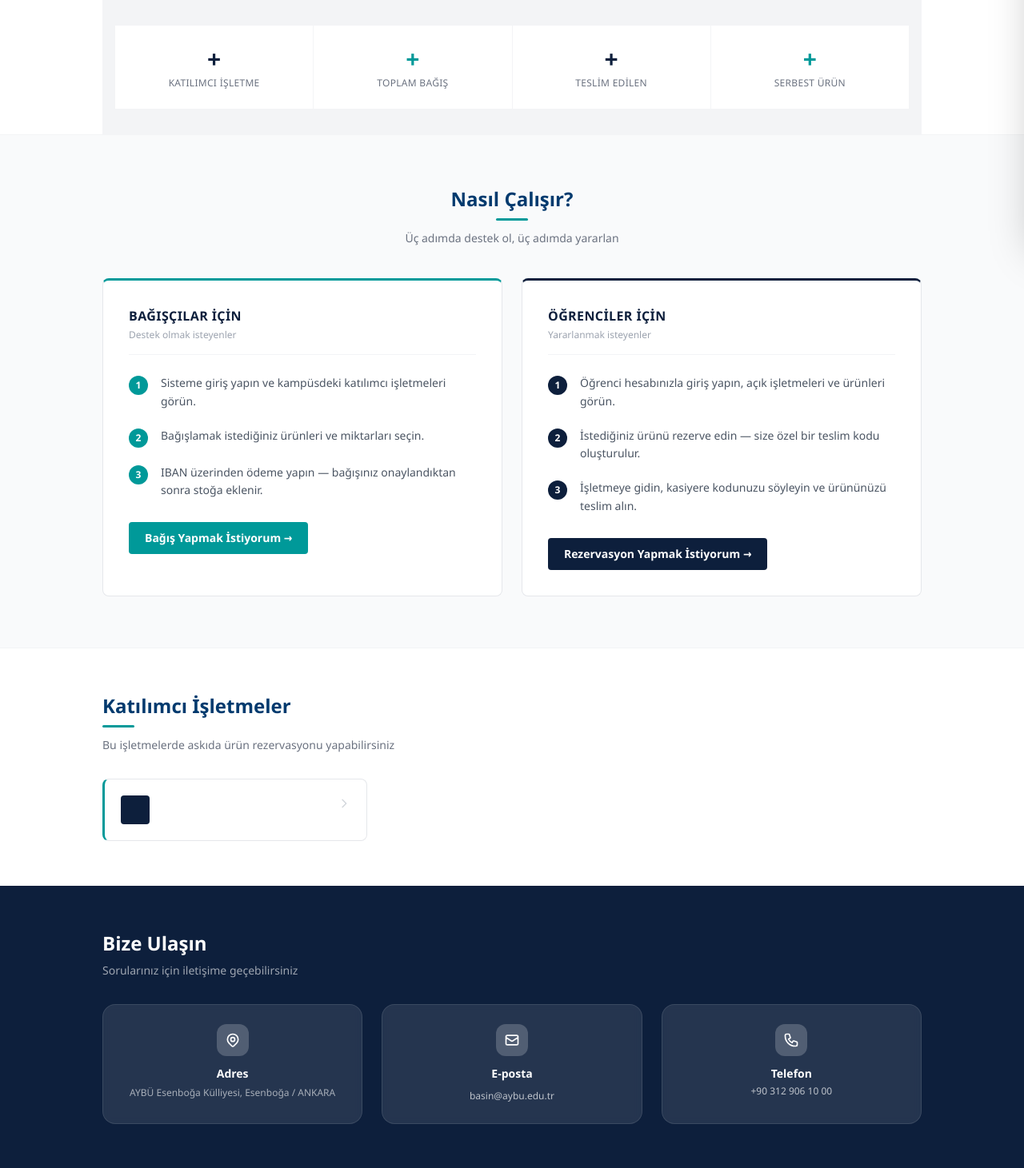
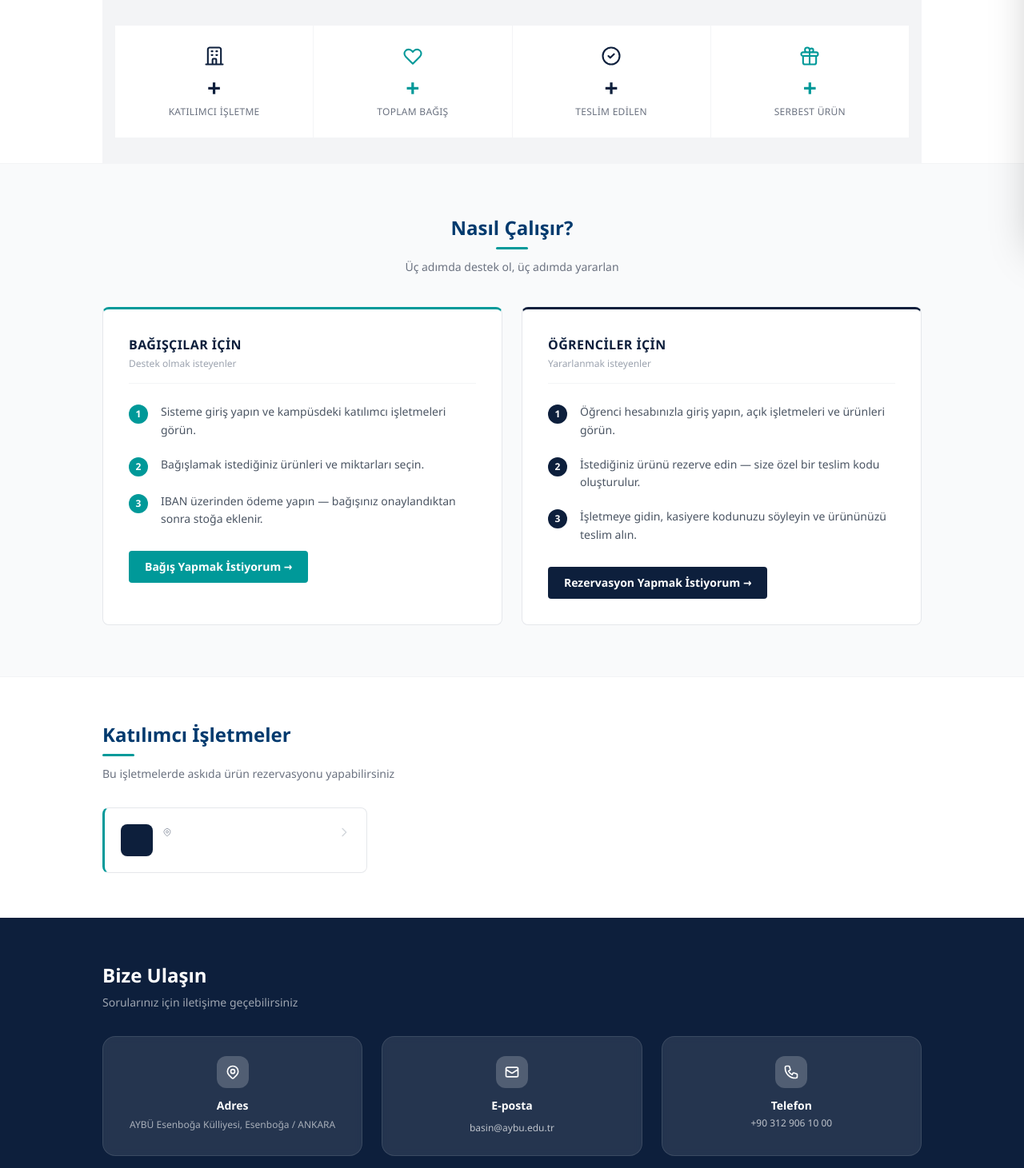
Before and after one commit to alikesk222/askida-kampus, a PHP site: template views/home.php in a window 1280 px wide. Shown: the part 499-1960 px from the top of the page at 80% size. Run offline with PHP 8.4, Linux system fonts and the light colour scheme; the template is opened without the code that fills it: most values are stand-ins (such as "Sample title", 1, 10 or a date in 2020); data that the repository does not hold is empty; some libraries are stand-ins or nearby versions.

Commit message:
güzel
taasrım

```diff
--- a/views/home.php
+++ b/views/home.php
@@ -638,18 +638,38 @@
     <section class="bg-white border-b border-gray-100">
         <div class="max-w-5xl mx-auto px-4 py-8 grid grid-cols-2 sm:grid-cols-4 gap-px bg-gray-100">
             <div class="stat-card text-center p-6 bg-white">
+                <div class="flex justify-center mb-2">
+                    <svg class="w-7 h-7" style="color:#0d1f3c" fill="none" stroke="currentColor" viewBox="0 0 24 24">
+                        <path stroke-linecap="round" stroke-linejoin="round" stroke-width="1.8" d="M19 21V5a2 2 0 00-2-2H7a2 2 0 00-2 2v16m14 0h2m-2 0h-5m-9 0H3m2 0h5M9 7h1m-1 4h1m4-4h1m-1 4h1m-5 10v-5a1 1 0 011-1h2a1 1 0 011 1v5m-4 0h4"/>
+                    </svg>
+                </div>
                 <p class="text-3xl font-bold text-[#0d1f3c]"><?= e($stats['venues']) ?>+</p>
                 <p class="text-xs text-gray-500 mt-1 uppercase tracking-wide font-medium">Katılımcı İşletme</p>
             </div>
             <div class="stat-card text-center p-6 bg-white">
+                <div class="flex justify-center mb-2">
+                    <svg class="w-7 h-7" style="color:#009999" fill="none" stroke="currentColor" viewBox="0 0 24 24">
+                        <path stroke-linecap="round" stroke-linejoin="round" stroke-width="1.8" d="M4.318 6.318a4.5 4.5 0 000 6.364L12 20.364l7.682-7.682a4.5 4.5 0 00-6.364-6.364L12 7.636l-1.318-1.318a4.5 4.5 0 00-6.364 0z"/>
+                    </svg>
+                </div>
                 <p class="text-3xl font-bold" style="color:#009999"><?= e($stats['donations']) ?>+</p>
                 <p class="text-xs text-gray-500 mt-1 uppercase tracking-wide font-medium">Toplam Bağış</p>
             </div>
             <div class="stat-card text-center p-6 bg-white">
+                <div class="flex justify-center mb-2">
+                    <svg class="w-7 h-7" style="color:#0d1f3c" fill="none" stroke="currentColor" viewBox="0 0 24 24">
+                        <path stroke-linecap="round" stroke-linejoin="round" stroke-width="1.8" d="M9 12l2 2 4-4m6 2a9 9 0 11-18 0 9 9 0 0118 0z"/>
+                    </svg>
+                </div>
                 <p class="text-3xl font-bold text-[#0d1f3c]"><?= e($stats['reservations']) ?>+</p>
                 <p class="text-xs text-gray-500 mt-1 uppercase tracking-wide font-medium">Teslim Edilen</p>
             </div>
             <div class="stat-card text-center p-6 bg-white">
+                <div class="flex justify-center mb-2">
+                    <svg class="w-7 h-7" style="color:#009999" fill="none" stroke="currentColor" viewBox="0 0 24 24">
+                        <path stroke-linecap="round" stroke-linejoin="round" stroke-width="1.8" d="M12 8v13m0-13V6a2 2 0 112 2h-2zm0 0V5.5A2.5 2.5 0 109.5 8H12zm-7 4h14M5 12a2 2 0 110-4h14a2 2 0 110 4M5 12v7a2 2 0 002 2h10a2 2 0 002-2v-7"/>
+                    </svg>
+                </div>
                 <p class="text-3xl font-bold" style="color:#009999"><?= e($stats['stock']) ?>+</p>
                 <p class="text-xs text-gray-500 mt-1 uppercase tracking-wide font-medium">Serbest Ürün</p>
             </div>
@@ -736,21 +756,27 @@
             <div class="grid grid-cols-1 sm:grid-cols-2 lg:grid-cols-3 gap-4">
                 <?php foreach ($venues as $v): ?>
                     <a href="<?= url('isletme/' . $v['id']) ?>"
-                        class="venue-card border border-gray-200 rounded-lg p-5 block bg-white"
+                        class="venue-card border border-gray-200 rounded-lg p-5 block bg-white group"
                         style="border-left:3px solid #009999;">
                         <div class="flex items-start gap-3">
-                            <div class="w-9 h-9 rounded flex items-center justify-center flex-shrink-0 text-white text-sm font-bold"
+                            <div class="w-10 h-10 rounded-lg flex items-center justify-center flex-shrink-0 text-white text-sm font-bold shadow-sm"
                                  style="background:#0d1f3c;">
                                 <?= mb_strtoupper(mb_substr(e($v['name']), 0, 1)) ?>
                             </div>
                             <div class="flex-1 min-w-0">
-                                <p class="font-semibold text-gray-800 text-sm"><?= e($v['name']) ?></p>
+                                <p class="font-semibold text-gray-800 text-sm group-hover:text-[#009999] transition-colors"><?= e($v['name']) ?></p>
                                 <p class="text-xs text-gray-400 mt-0.5"><?= e($v['campus_name']) ?></p>
                                 <?php if ($v['location']): ?>
-                                    <p class="text-xs text-gray-400 mt-0.5 truncate"><?= e($v['location']) ?></p>
+                                    <p class="text-xs text-gray-400 mt-1 truncate flex items-center gap-1">
+                                        <svg class="w-3 h-3 flex-shrink-0" fill="none" stroke="currentColor" viewBox="0 0 24 24">
+                                            <path stroke-linecap="round" stroke-linejoin="round" stroke-width="2" d="M17.657 16.657L13.414 20.9a1.998 1.998 0 01-2.827 0l-4.244-4.243a8 8 0 1111.314 0z"/>
+                                            <path stroke-linecap="round" stroke-linejoin="round" stroke-width="2" d="M15 11a3 3 0 11-6 0 3 3 0 016 0z"/>
+                                        </svg>
+                                        <?= e($v['location']) ?>
+                                    </p>
                                 <?php endif; ?>
                             </div>
-                            <svg class="w-4 h-4 text-gray-300 flex-shrink-0 mt-0.5" fill="none" stroke="currentColor" viewBox="0 0 24 24">
+                            <svg class="w-4 h-4 text-gray-300 group-hover:text-[#009999] flex-shrink-0 mt-0.5 transition-colors" fill="none" stroke="currentColor" viewBox="0 0 24 24">
                                 <path stroke-linecap="round" stroke-linejoin="round" stroke-width="2" d="M9 5l7 7-7 7"/>
                             </svg>
                         </div>
```
Also changed, not shown: views/auth/login.php (+11 -1 lines), views/layout/header.php (+24 -23 lines).
